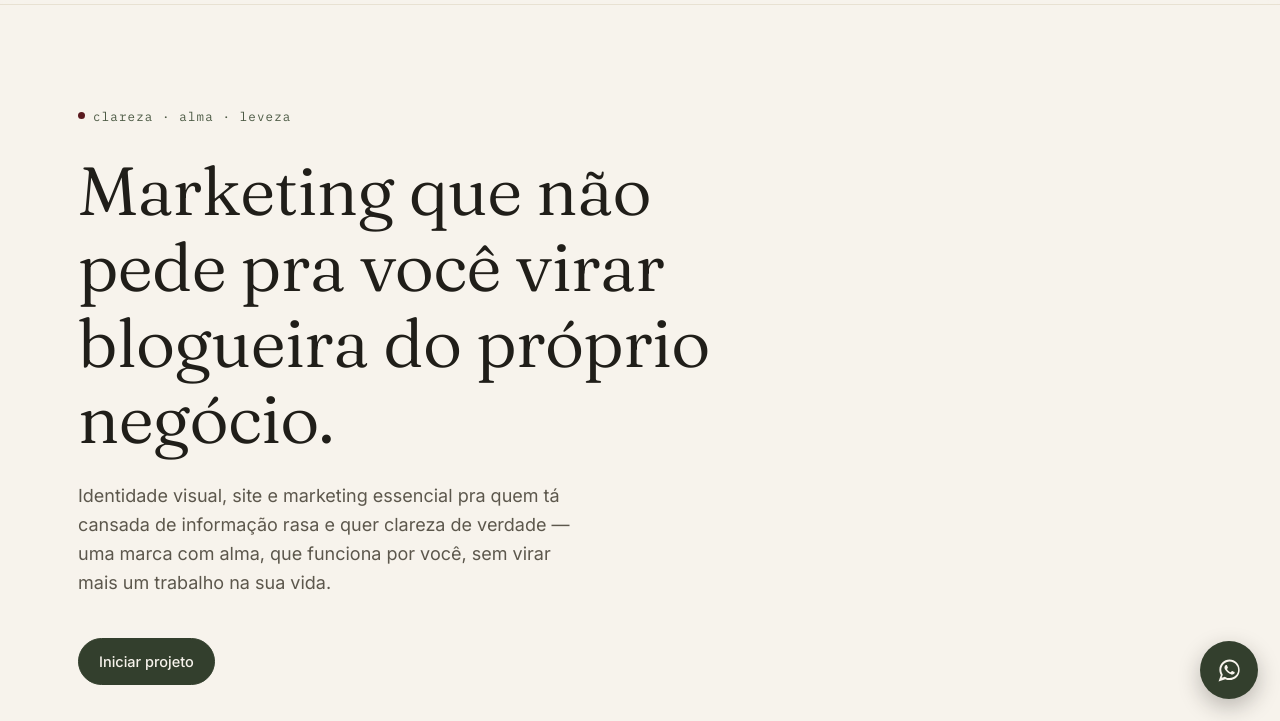
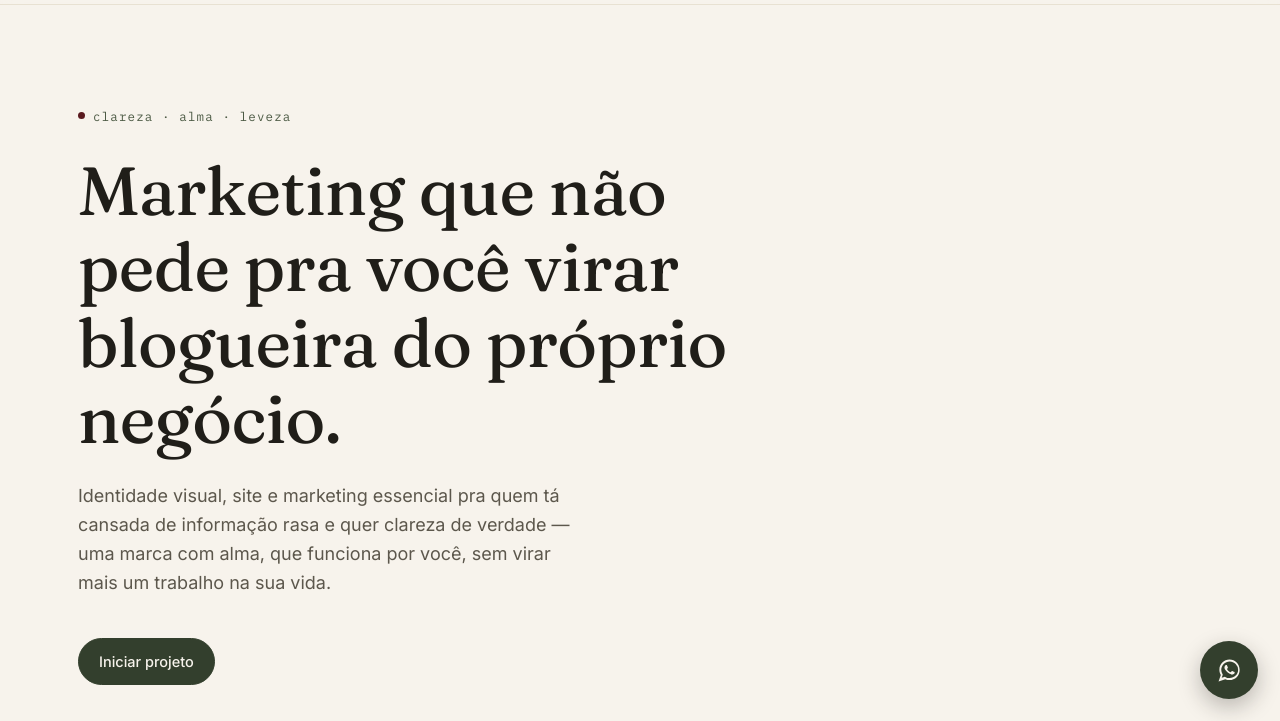
Before and after one commit to giovanarocho/avesso, a website: page index.html in a window 1280 px wide. Shown: the part 79-800 px from the top of the page. Drawn offline with Linux system fonts and the light colour scheme; no server answers.

Commit message:
Update style.css

```diff
--- a/css/style.css
+++ b/css/style.css
@@ -52,7 +52,7 @@ a{ color: inherit; text-decoration: none; }
 
 h1, h2, h3, h4{
   font-family: var(--serif);
-  font-weight: 300;
+  font-weight: 440;
   line-height: 1.12;
   margin: 0;
   color: var(--ink);
```
